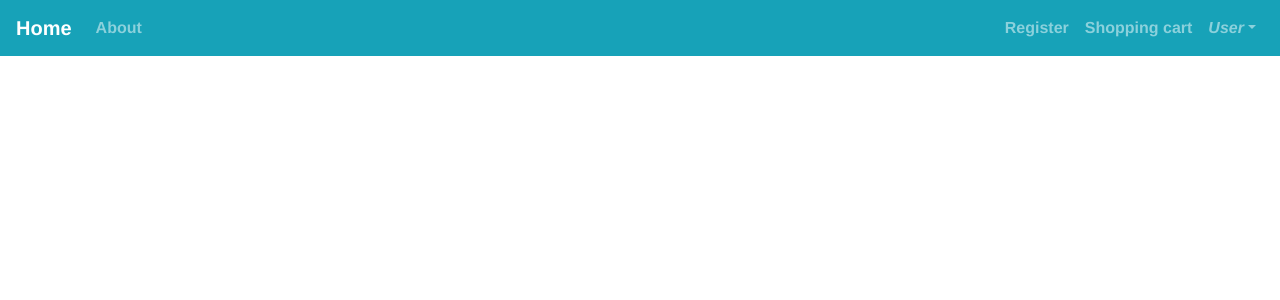
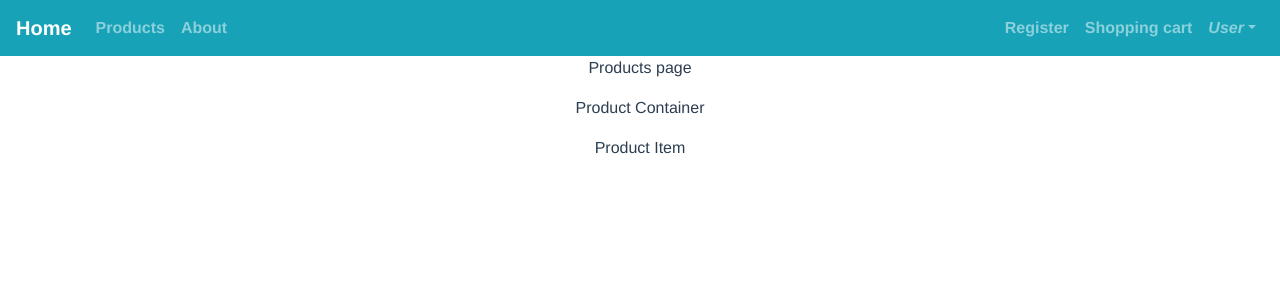
Before and after one commit to RubenHoek/plp-vue2, a Vue app: page /products in a window 1280 px wide. Shown: the top 300 px of the page. Built offline with nearby package versions, Linux system fonts and the light colour scheme.

Commit message:
setting up products structure

```diff
--- a/src/components/NavbarVue.vue
+++ b/src/components/NavbarVue.vue
@@ -1,14 +1,5 @@
 <template>
   <div>
-
-    <!--  THIS NEEDS TO BE INTERGRATED HERE, IS THE OLD NAV BAR.
-      <nav>
-      <router-link to="/">Home</router-link> |
-      <router-link to="/about">About</router-link> |
-      <router-link to="/register">Register</router-link>
-    </nav>
-    <router-view /> -->
-
     <b-navbar toggleable="lg" type="dark" variant="info">
       <b-navbar-brand to="/">Home</b-navbar-brand>
 
@@ -16,6 +7,7 @@
 
       <b-collapse id="nav-collapse" is-nav>
         <b-navbar-nav>
+          <b-nav-item to="/products">Products</b-nav-item>
           <b-nav-item to="/about">About</b-nav-item>
         </b-navbar-nav>
 
--- /dev/null
+++ b/src/components/Products/ProductItem.vue
@@ -0,0 +1,9 @@
+<template>
+    <p>Product Item</p>
+</template>
+
+<script>
+export default {
+    name: 'ProductItem'
+}
+</script>
--- /dev/null
+++ b/src/components/Products/ProductsContainer.vue
@@ -0,0 +1,17 @@
+<template>
+    <div>
+        <p>Product Container</p>
+        <ProductItem/>
+    </div>
+</template>
+
+<script>
+import ProductItem from './ProductItem.vue'
+
+export default {
+    name: 'ProductsContainer',
+    components: {
+        ProductItem
+    }
+}
+</script>
--- a/src/router/index.js
+++ b/src/router/index.js
@@ -22,6 +22,11 @@ const routes = [
     path: '/register',
     name: 'register',
     component: () => import(/* webpackChunkName: "register" */ '../components/RegisterComponent.vue')
+  },
+  {
+    path: '/products',
+    name: 'products',
+    component: () => import(/* webpackChunkName: "products" */ '../views/ProductsView.vue')
   }
 ]
 
--- /dev/null
+++ b/src/views/ProductsView.vue
@@ -0,0 +1,17 @@
+<template>
+    <div>
+        <p>Products page</p>
+        <ProductsContainer/>
+    </div>
+</template>
+
+<script>
+import ProductsContainer from '../components/Products/ProductsContainer.vue'
+
+export default {
+    name: 'ProductsView',
+    components: {
+        ProductsContainer
+    }
+}
+</script>
```
